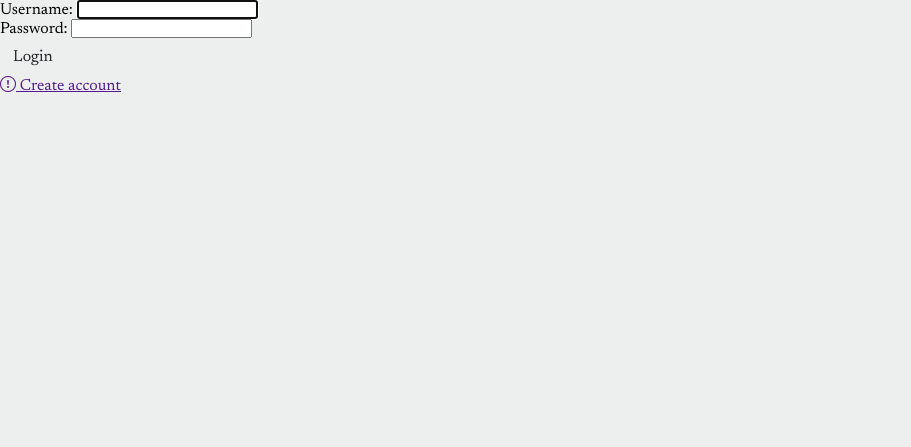
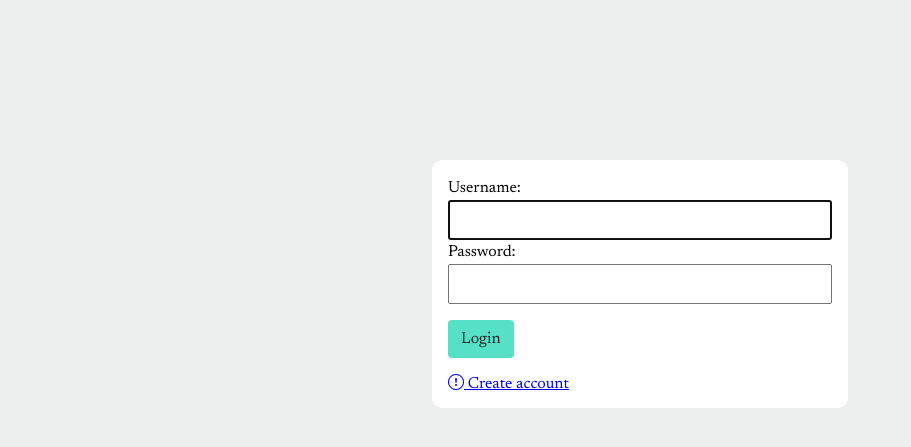
Before and after one commit to Dullah2k/ngo, a Django app: page /user_auth/login/ in a window 1280 px wide. Shown: the top 447 px of the page, without its empty margins (0-911 px from the left). Run offline with Django 4.2, Linux system fonts and the light colour scheme.

Commit message:
added some styles to the login page

```diff
--- a/ngo/user_auth/templates/registration/login.html
+++ b/ngo/user_auth/templates/registration/login.html
@@ -2,13 +2,15 @@
 {% block title %} Sign in  {% endblock %}
 
 {% block content %}
-  <section class="dynamic-width">
+  <section class="page-width">
+    <div class="login-form">
       <form action="" method="post" class="form-width labaled-form">
         {% csrf_token %}
         {{ form.as_p }}
-      <button type="submit" class="btn brand">Login</button>
 
-      <a href="" class="">
+        <button type="submit" class="btn btn-brand mtb-1">Login</button>
+
+        <a href="{% url 'user_auth:organization_registration' %}" class="">
           <p>
             <i class="bi bi-exclamation-circle"></i>
             Create account
@@ -16,5 +18,7 @@
         </a>
       </form>
 
+    </div>
+
   </section>
 {% endblock %}
```
Lines whose indentation alone changed are shown as unchanged.
